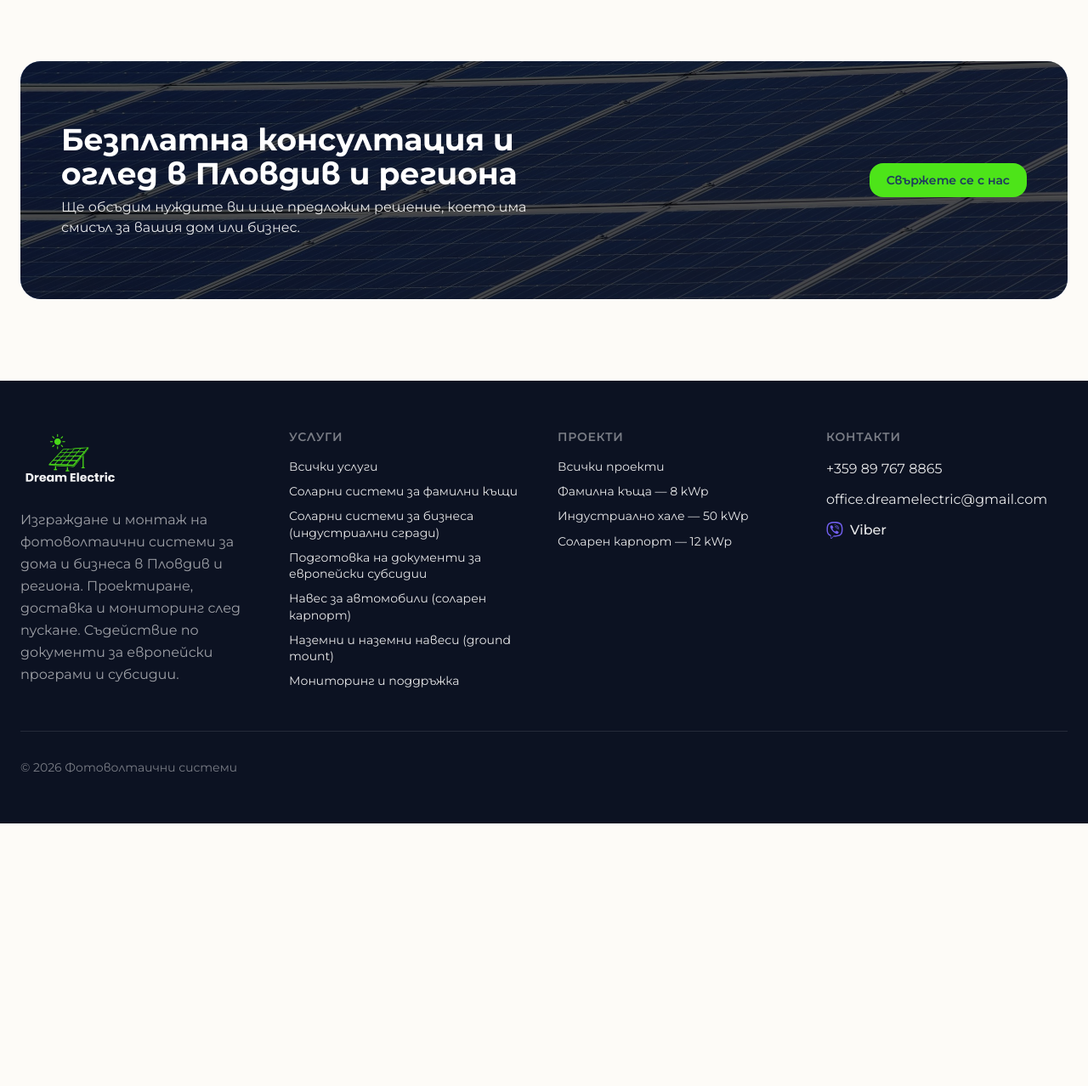
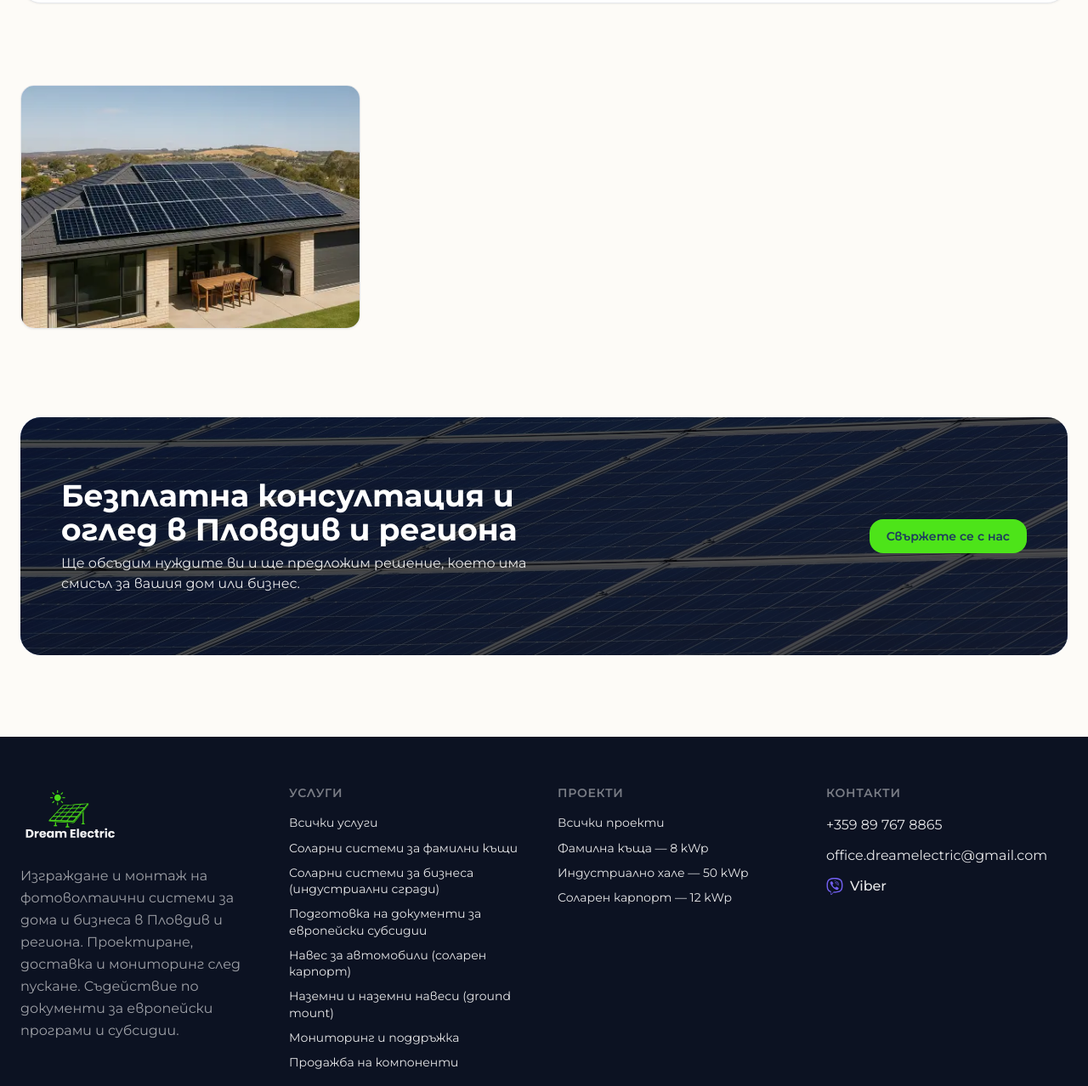
Before and after one commit to webstudio28/dreamelectricbg, an Eleventy site: page src/uslugi/service.njk in a window 1280 px wide. Shown: the part 1242-2520 px from the top of the page at 85% size. Before the commit the page ends 2211 px from the top, so only its background shows below. Built offline with nearby package versions, Linux system fonts and the light colour scheme; Eleventy itself is replaced by a stand-in of ours; files that its build step writes are made by us from their sources.

Commit message:
changes made for the services

```diff
--- a/src/_data/services.json
+++ b/src/_data/services.json
@@ -9,7 +9,8 @@
       "Качествен монтаж и стартиране с настройки",
       "Мониторинг и последващо съдействие"
     ],
-    "image": "svc-home.jpg"
+    "image": "familna1.png",
+    "additionalImages": ["familna2.png"]
   },
   {
     "slug": "solarni-sistemi-za-biznes",
@@ -45,7 +46,7 @@
       "Възможност за интеграция със зарядна станция",
       "Дизайн според мястото и нуждите"
     ],
-    "image": "svc-carport.jpg"
+    "image": "naves-koli.jpg"
   },
   {
     "slug": "nazemni-sistemi",
@@ -69,6 +70,19 @@
       "Диагностика при отклонения",
       "Периодични проверки при нужда"
     ],
-    "image": "svc-monitoring.jpg"
+    "image": "monitoring.png"
+  },
+  {
+    "slug": "prodazhba-na-komponenti",
+    "title": "Продажба на компоненти",
+    "shortDescription": "Кратко и ясно: предлагаме инвертори, батерии и соларни панели за различни типове системи.",
+    "longDescription": "Предлагаме подбрани компоненти за фотоволтаични системи според нуждите на обекта и бюджета.\n\nРаботим с инвертори, батерии и соларни панели, като съдействаме с насоки за правилен избор на модел и съвместимост между компонентите.",
+    "bullets": [
+      "Инвертори за жилищни и бизнес системи",
+      "Батерии за съхранение на енергия",
+      "Соларни панели с доказано качество"
+    ],
+    "image": "komponenti-bateriq.jpg",
+    "additionalImages": ["komponenti-invertor.jpg"]
   }
 ]
--- a/src/_includes/header.njk
+++ b/src/_includes/header.njk
@@ -2,7 +2,7 @@
   <div class="container-custom flex items-center justify-between py-2 md:py-2">
     <a href="{{ '/' | url }}" class="flex items-center gap-2" aria-label="{{ site.brand.name }} home">
       {% if site.brand.logo %}
-      <img src="{{ '/assets/images/logo-light.png' | url }}" alt="{{ site.brand.logoAlt | default(site.brand.name) }}" class="h-16 md:h-[4.5rem] w-auto">
+      <img src="{{ '/assets/images/logo-light.png' | url }}" alt="{{ site.brand.logoAlt | default(site.brand.name) }}" class="h-[5.2rem] md:h-[5.85rem] w-auto">
       {% else %}
       <span class="font-semibold text-lg text-brand-blue">{{ site.brand.name }}</span>
       {% endif %}
--- a/src/uslugi/service.njk
+++ b/src/uslugi/service.njk
@@ -57,5 +57,19 @@ eleventyComputed:
   </section>
   {% endif %}
 
+  {% if service.additionalImages and service.additionalImages.length %}
+  <section class="pb-12 md:pb-16 bg-brand-buttercream">
+    <div class="container-custom">
+      <div class="grid gap-4 sm:grid-cols-2 lg:grid-cols-3">
+        {% for img in service.additionalImages %}
+        <div class="max-w-md rounded-2xl overflow-hidden border border-brand-blue/10 shadow-sm">
+          <img src="{{ ('/assets/images/' ~ img) | url }}" alt="{{ service.title }} - допълнителна снимка {{ loop.index }}" class="w-full h-auto object-cover">
+        </div>
+        {% endfor %}
+      </div>
+    </div>
+  </section>
+  {% endif %}
+
   {% include "sections/home-footer-cta.njk" %}
 </main>
```
Also changed, not shown: src/assets/images/familna1.png (added), src/assets/images/familna2.png (added), src/assets/images/komponenti-bateriq.jpg (added), src/assets/images/komponenti-invertor.jpg (added), src/assets/images/monitoring.png (added), src/assets/images/naves-koli.jpg (added).
